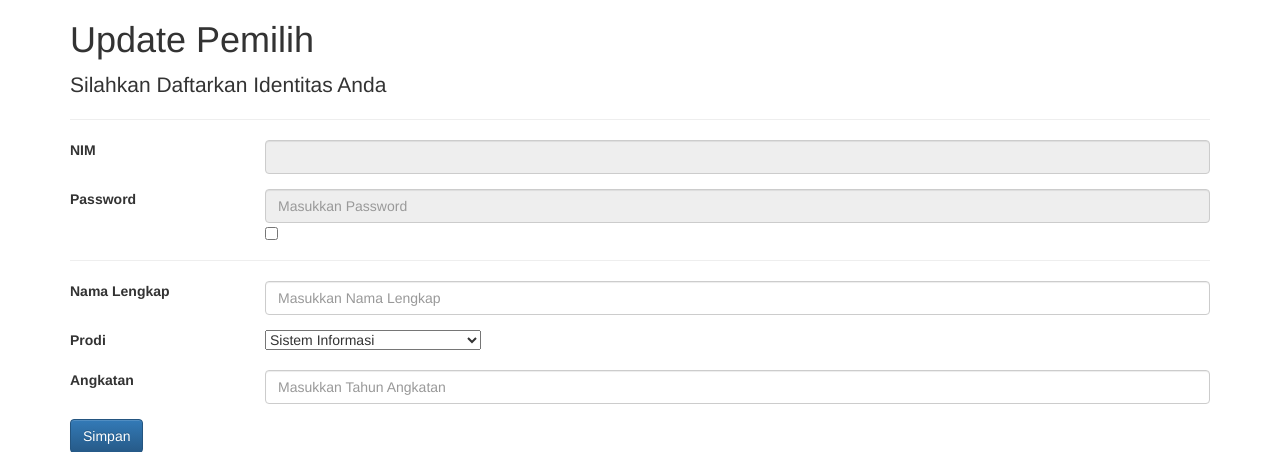
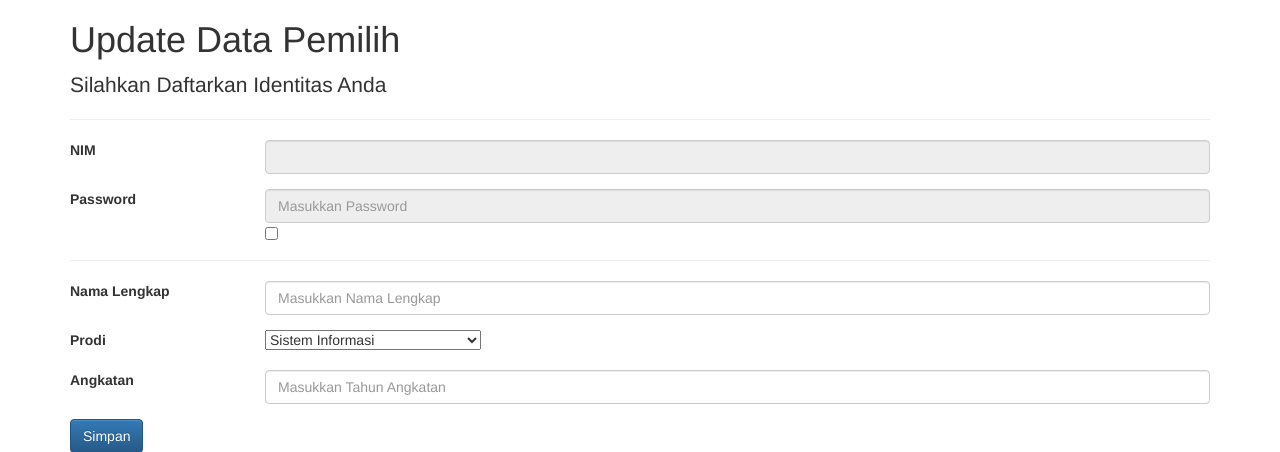
Before and after one commit to dewiaap/pemilu, a CodeIgniter app: page /pemilu/index.php/pemilwa/viewupdatepemilih/1 in a window 1280 px wide. Shown: the top 452 px of the page. Run offline with CodeIgniter, Linux system fonts and the light colour scheme; a user stored in the database is signed in; data comes from the database, SQL or seed files in the repository; data that the repository does not hold is empty.

Commit message:
Update ubah_pemilih.php

```diff
--- a/application/views/admin/ubah_pemilih.php
+++ b/application/views/admin/ubah_pemilih.php
@@ -8,7 +8,7 @@
     <!-- Page Content -->
 <main role="main" class="flex-shrink-0">
   <div class="container">
-    <h1 class="mt-5">Update Pemilih</h1>
+    <h1 class="mt-5">Update Data Pemilih</h1>
     <p class="lead">Silahkan Daftarkan Identitas Anda</p>
     <hr size="10px">
     <form action="<?=base_url()?>pemilwa/updatepemilih" method="post" enctype="multipart/form-data">
```
